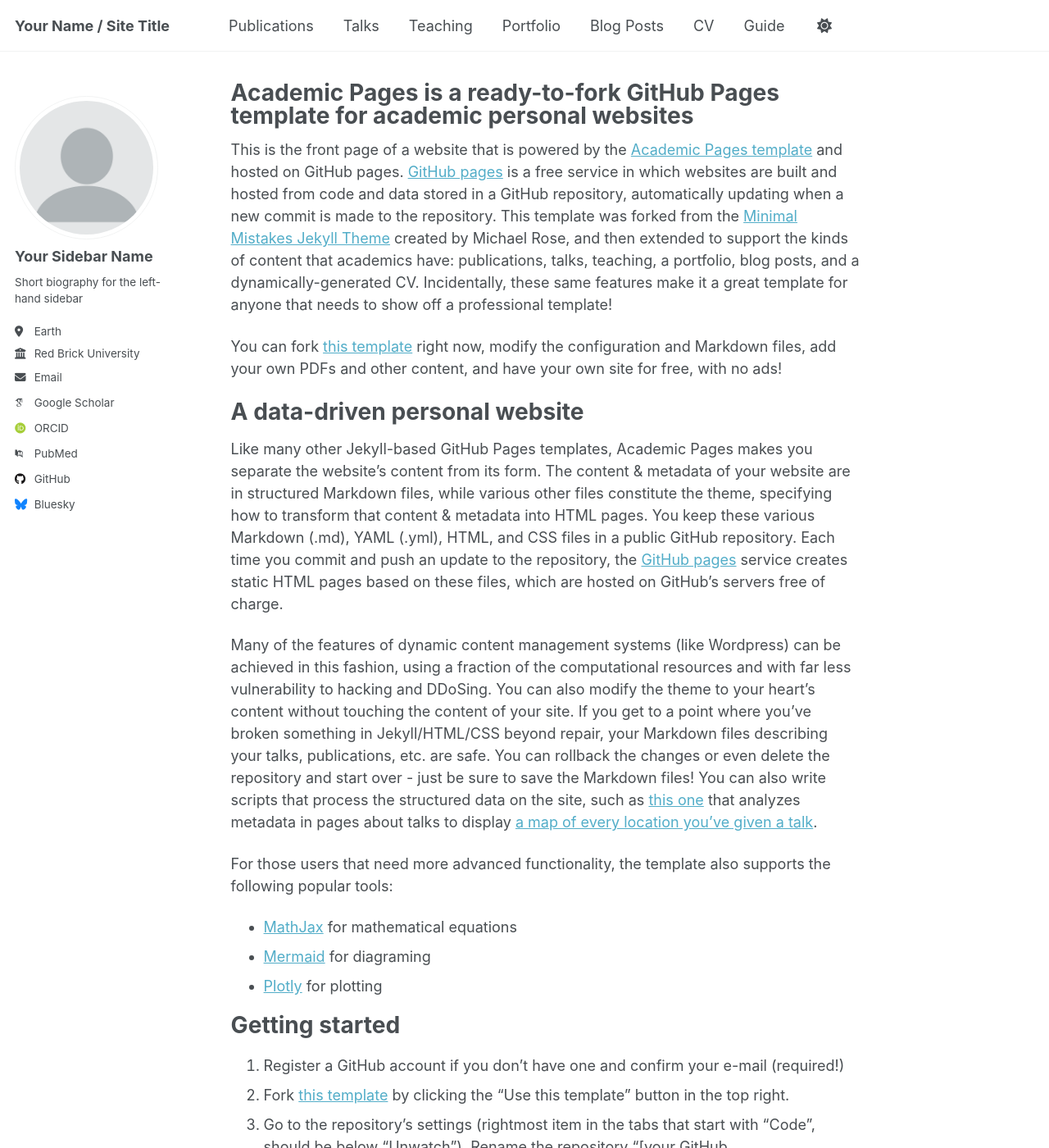
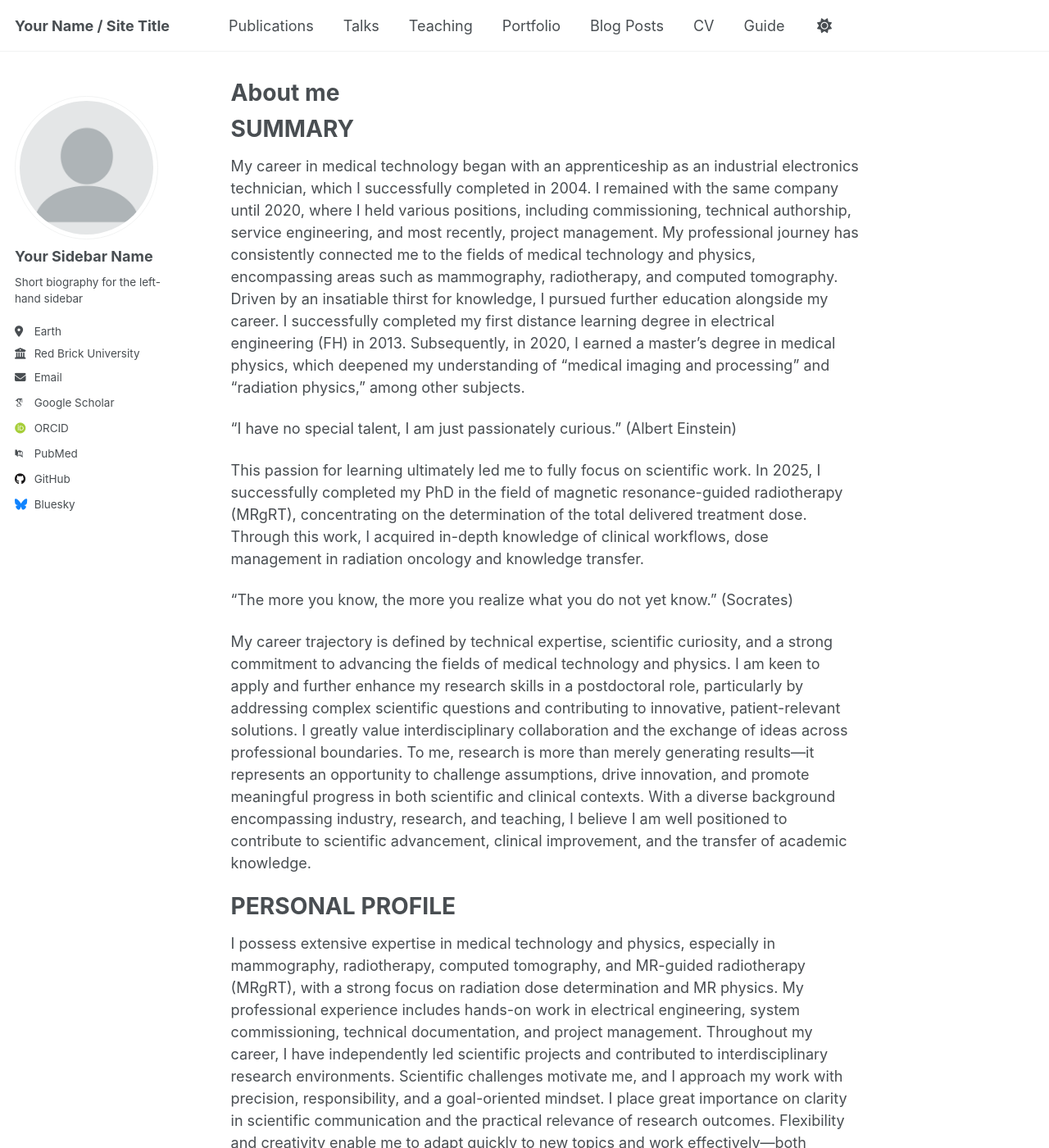
Before and after one commit to martinamurr/academicpages_V2, a Jekyll site: the page built from _pages/about.md, in a window 1280 px wide and 1400 px high. Shown: the whole window at 82% size. Built offline with Jekyll 4.4.1, drawn with Linux system fonts in a browser that asks for light colours; some web fonts are replaced; a script that is not in the unit is left out; some of the changed text lies outside the part shown.

Commit message:
Update about.md

```diff
--- a/_pages/about.md
+++ b/_pages/about.md
@@ -1,56 +1,24 @@
 ---
 permalink: /
-title: "Academic Pages is a ready-to-fork GitHub Pages template for academic personal websites"
+title: "About me"
 author_profile: true
 redirect_from:
   - /about/
   - /about.html
 ---
 
-This is the front page of a website that is powered by the [Academic Pages template](https://github.com/academicpages/academicpages.github.io) and hosted on GitHub pages. [GitHub pages](https://pages.github.com) is a free service in which websites are built and hosted from code and data stored in a GitHub repository, automatically updating when a new commit is made to the repository. This template was forked from the [Minimal Mistakes Jekyll Theme](https://mmistakes.github.io/minimal-mistakes/) created by Michael Rose, and then extended to support the kinds of content that academics have: publications, talks, teaching, a portfolio, blog posts, and a dynamically-generated CV. Incidentally, these same features make it a great template for anyone that needs to show off a professional template!
+SUMMARY
+======
+My career in medical technology began with an apprenticeship as an industrial electronics technician, which I successfully completed in 2004. I remained with the same company until 2020, where I held various positions, including commissioning, technical authorship, service engineering, and most recently, project management. My professional journey has consistently connected me to the fields of medical technology and physics, encompassing areas such as mammography, radiotherapy, and computed tomography. Driven by an insatiable thirst for knowledge, I pursued further education alongside my career. I successfully completed my first distance learning degree in electrical engineering (FH) in 2013. Subsequently, in 2020, I earned a master’s degree in medical physics, which deepened my understanding of “medical imaging and processing” and “radiation physics,” among other subjects.
 
- You can fork [this template](https://github.com/academicpages/academicpages.github.io) right now, modify the configuration and Markdown files, add your own PDFs and other content, and have your own site for free, with no ads!
+“I have no special talent, I am just passionately curious.” (Albert Einstein)
 
-A data-driven personal website
+This passion for learning ultimately led me to fully focus on scientific work. In 2025, I successfully completed my PhD in the field of magnetic resonance-guided radiotherapy (MRgRT), concentrating on the determination of the total delivered treatment dose. Through this work, I acquired in-depth knowledge of clinical workflows, dose management in radiation oncology and knowledge transfer.
+
+“The more you know, the more you realize what you do not yet know.” (Socrates)
+
+My career trajectory is defined by technical expertise, scientific curiosity, and a strong commitment to advancing the fields of medical technology and physics. I am keen to apply and further enhance my research skills in a postdoctoral role, particularly by addressing complex scientific questions and contributing to innovative, patient-relevant solutions. I greatly value interdisciplinary collaboration and the exchange of ideas across professional boundaries. To me, research is more than merely generating results—it represents an opportunity to challenge assumptions, drive innovation, and promote meaningful progress in both scientific and clinical contexts. With a diverse background encompassing industry, research, and teaching, I believe I am well positioned to contribute to scientific advancement, clinical improvement, and the transfer of academic knowledge.
+
+PERSONAL PROFILE
 ======
-Like many other Jekyll-based GitHub Pages templates, Academic Pages makes you separate the website's content from its form. The content & metadata of your website are in structured Markdown files, while various other files constitute the theme, specifying how to transform that content & metadata into HTML pages. You keep these various Markdown (.md), YAML (.yml), HTML, and CSS files in a public GitHub repository. Each time you commit and push an update to the repository, the [GitHub pages](https://pages.github.com/) service creates static HTML pages based on these files, which are hosted on GitHub's servers free of charge.
-
-Many of the features of dynamic content management systems (like Wordpress) can be achieved in this fashion, using a fraction of the computational resources and with far less vulnerability to hacking and DDoSing. You can also modify the theme to your heart's content without touching the content of your site. If you get to a point where you've broken something in Jekyll/HTML/CSS beyond repair, your Markdown files describing your talks, publications, etc. are safe. You can rollback the changes or even delete the repository and start over - just be sure to save the Markdown files! You can also write scripts that process the structured data on the site, such as [this one](https://github.com/academicpages/academicpages.github.io/blob/master/talkmap.ipynb) that analyzes metadata in pages about talks to display [a map of every location you've given a talk](https://academicpages.github.io/talkmap.html).
-
-For those users that need more advanced functionality, the template also supports the following popular tools:
-- [MathJax](https://www.mathjax.org/) for mathematical equations
-- [Mermaid](https://mermaid.js.org/) for diagraming
-- [Plotly](https://plotly.com/javascript/) for plotting
-
-Getting started
-======
-1. Register a GitHub account if you don't have one and confirm your e-mail (required!)
-1. Fork [this template](https://github.com/academicpages/academicpages.github.io) by clicking the "Use this template" button in the top right.
-1. Go to the repository's settings (rightmost item in the tabs that start with "Code", should be below "Unwatch"). Rename the repository "[your GitHub username].github.io", which will also be your website's URL.
-1. Set site-wide configuration and create content & metadata (see below -- also see [this set of diffs](http://archive.is/3TPas) showing what files were changed to set up [an example site](https://getorg-testacct.github.io) for a user with the username "getorg-testacct")
-1. Upload any files (like PDFs, .zip files, etc.) to the files/ directory. They will appear at https://[your GitHub username].github.io/files/example.pdf.
-1. Check status by going to the repository settings, in the "GitHub pages" section
-
-Site-wide configuration
-------
-The main configuration file for the site is in the base directory in [_config.yml](https://github.com/academicpages/academicpages.github.io/blob/master/_config.yml), which defines the content in the sidebars and other site-wide features. You will need to replace the default variables with ones about yourself and your site's github repository. The configuration file for the top menu is in [_data/navigation.yml](https://github.com/academicpages/academicpages.github.io/blob/master/_data/navigation.yml). For example, if you don't have a portfolio or blog posts, you can remove those items from that navigation.yml file to remove them from the header.
-
-Create content & metadata
-------
-For site content, there is one Markdown file for each type of content, which are stored in directories like _publications, _talks, _posts, _teaching, or _pages. For example, each talk is a Markdown file in the [_talks directory](https://github.com/academicpages/academicpages.github.io/tree/master/_talks). At the top of each Markdown file is structured data in YAML about the talk, which the theme will parse to do lots of cool stuff. The same structured data about a talk is used to generate the list of talks on the [Talks page](https://academicpages.github.io/talks), each [individual page](https://academicpages.github.io/talks/2012-03-01-talk-1) for specific talks, the talks section for the [CV page](https://academicpages.github.io/cv), and the [map of places you've given a talk](https://academicpages.github.io/talkmap.html) (if you run this [python file](https://github.com/academicpages/academicpages.github.io/blob/master/talkmap.py) or [Jupyter notebook](https://github.com/academicpages/academicpages.github.io/blob/master/talkmap.ipynb), which creates the HTML for the map based on the contents of the _talks directory).
-
-**Markdown generator**
-
-The repository includes [a set of Jupyter notebooks](https://github.com/academicpages/academicpages.github.io/tree/master/markdown_generator
-) that converts a CSV containing structured data about talks or presentations into individual Markdown files that will be properly formatted for the Academic Pages template. The sample CSVs in that directory are the ones I used to create my own personal website at stuartgeiger.com. My usual workflow is that I keep a spreadsheet of my publications and talks, then run the code in these notebooks to generate the Markdown files, then commit and push them to the GitHub repository.
-
-How to edit your site's GitHub repository
-------
-Many people use a git client to create files on their local computer and then push them to GitHub's servers. If you are not familiar with git, you can directly edit these configuration and Markdown files directly in the github.com interface. Navigate to a file (like [this one](https://github.com/academicpages/academicpages.github.io/blob/master/_talks/2012-03-01-talk-1.md) and click the pencil icon in the top right of the content preview (to the right of the "Raw | Blame | History" buttons). You can delete a file by clicking the trashcan icon to the right of the pencil icon. You can also create new files or upload files by navigating to a directory and clicking the "Create new file" or "Upload files" buttons.
-
-Example: editing a Markdown file for a talk
-![Editing a Markdown file for a talk](/images/editing-talk.png)
-
-For more info
-------
-More info about configuring Academic Pages can be found in [the guide](https://academicpages.github.io/markdown/), the [growing wiki](https://github.com/academicpages/academicpages.github.io/wiki), and you can always [ask a question on GitHub](https://github.com/academicpages/academicpages.github.io/discussions). The [guides for the Minimal Mistakes theme](https://mmistakes.github.io/minimal-mistakes/docs/configuration/) (which this theme was forked from) might also be helpful.
+I possess extensive expertise in medical technology and physics, especially in mammography, radiotherapy, computed tomography, and MR-guided radiotherapy (MRgRT), with a strong focus on radiation dose determination and MR physics. My professional experience includes hands-on work in electrical engineering, system commissioning, technical documentation, and project management. Throughout my career, I have independently led scientific projects and contributed to interdisciplinary research environments. Scientific challenges motivate me, and I approach my work with precision, responsibility, and a goal-oriented mindset. I place great importance on clarity in scientific communication and the practical relevance of research outcomes. Flexibility and creativity enable me to adapt quickly to new topics and work effectively—both autonomously and within teams. My ambition is to contribute meaningfully to the development of adaptive, image-based therapies and to support the integration of research, clinical application, and education in a forward-thinking environment.
```
